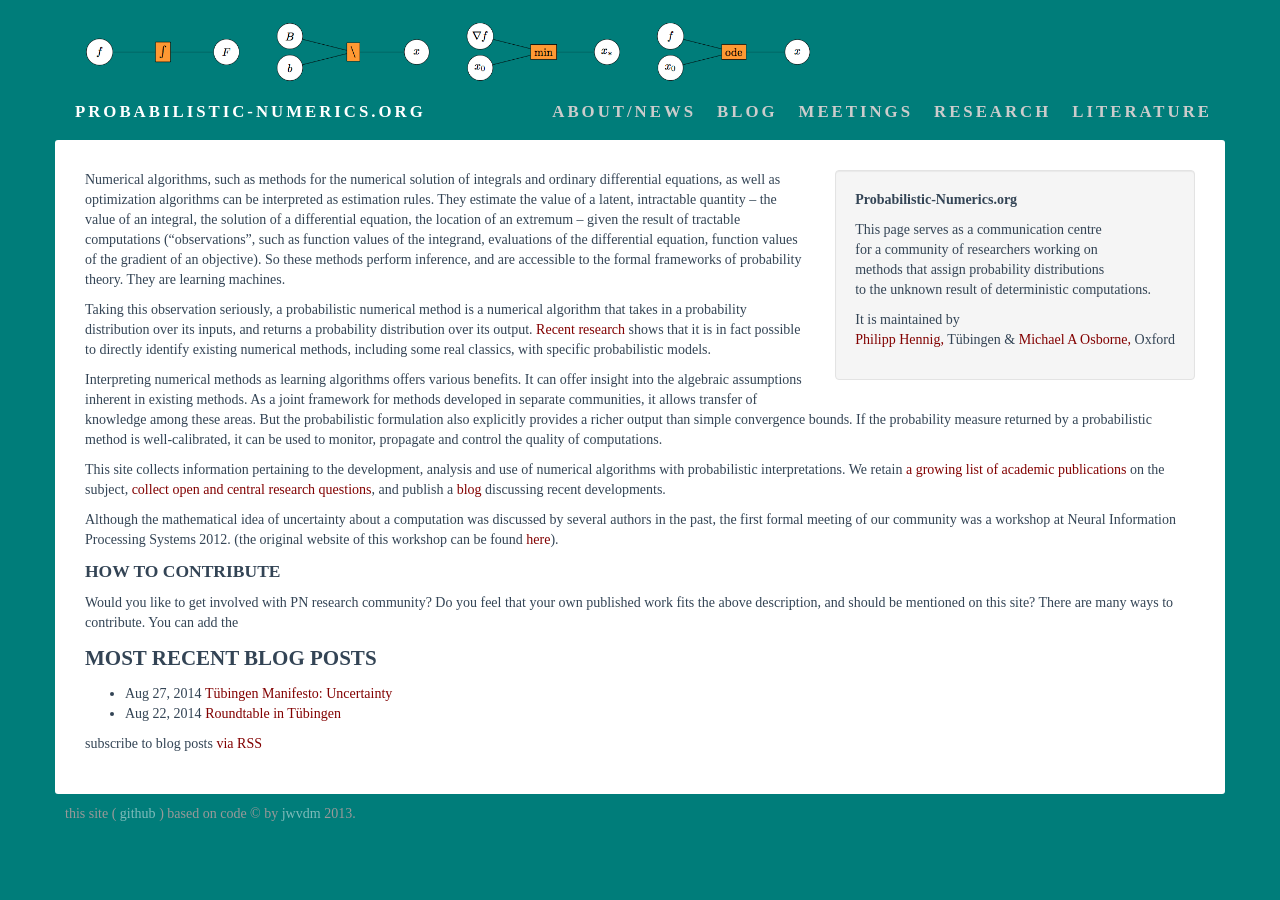
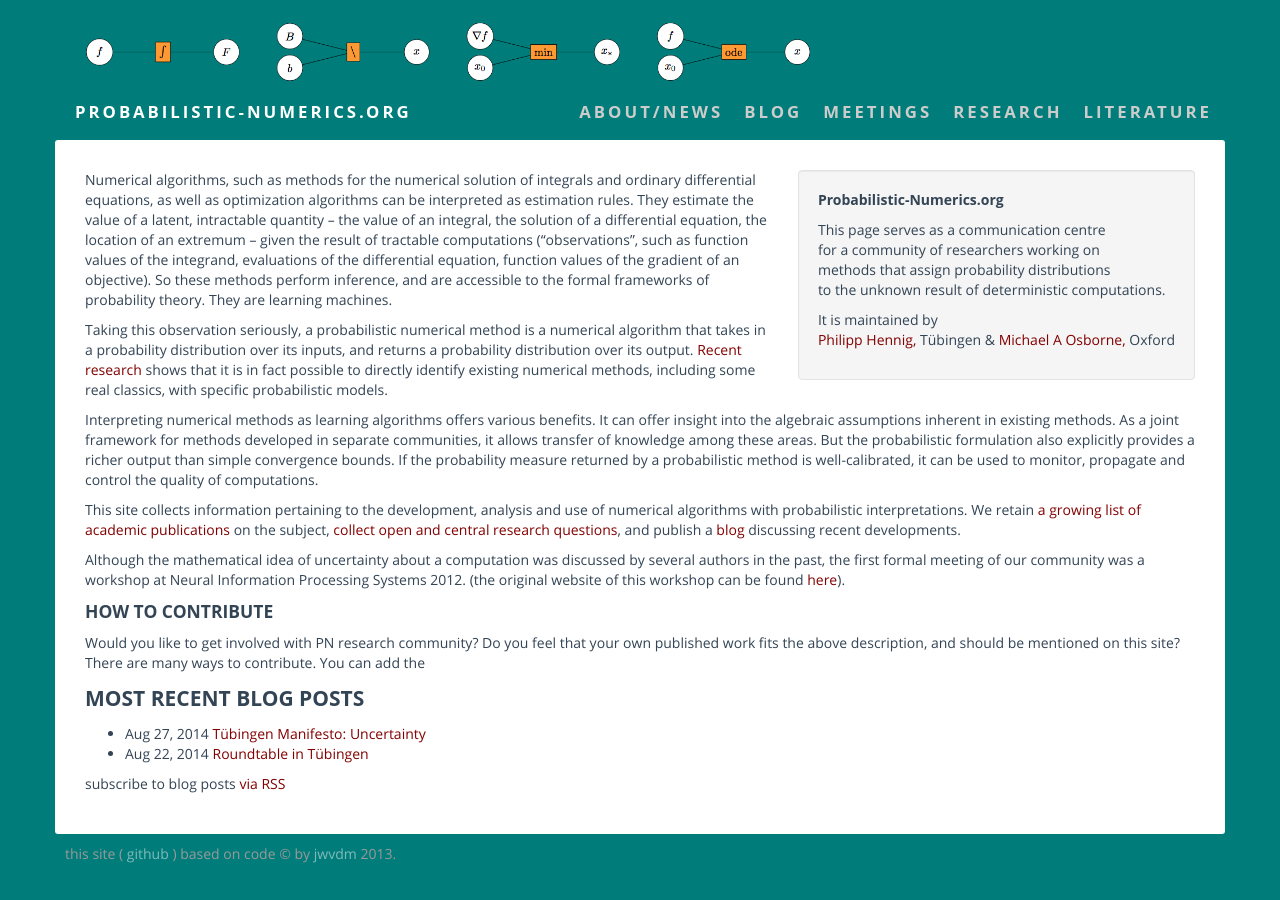
Before and after one commit to philipphennig/probabilistic-numerics.org, a Jekyll site: the page built from index.html, in a window 1280 px wide. Built offline with Jekyll 4.4.1, drawn with Linux system fonts in a browser that asks for light colours; some web fonts are replaced.

Commit message:
added backup fonts

```diff
--- a/assets/css/jwvdm.css
+++ b/assets/css/jwvdm.css
@@ -2,7 +2,7 @@ body {
   background-color: #007d7a;
   /*background-color: #fff;*/
   color: #ddd;
-  font-family: "jaf-facitweb";
+  font-family: "jaf-facitweb", "Open Sans", sans-serif;
   font-weight: 300;
   font-weight: normal;
 }
@@ -15,7 +15,7 @@ a {
 h1, h2, h3 {
   font-weight: 700;
   text-transform: uppercase;
-  font-family: "jaf-facitweb";
+  font-family: "jaf-facitweb", "Open Sans", sans-serif;
   /*letter-spacing: 2px;*/
   /*font-size: 2em;*/
 }
@@ -219,3 +219,130 @@ ol.bibliography .nav-pills > li > a:hover {
 ol.bibliography .nav-pills > li > a:hover {
   color: #235;
 }
+
+@font-face {
+    font-family: 'PT Sans';
+    src: url('../fonts/PTS55F.ttf');
+    font-weight: normal;
+    font-style: normal;
+}
+
+@font-face {
+    font-family: 'PT Sans';
+    src: url('../fonts/PTS56F.ttf');
+    font-weight: normal;
+    font-style: italic;
+}
+
+@font-face {
+    font-family: 'PT Sans';
+    src: url('../fonts/PTS75F.ttf');
+    font-weight: bold;
+    font-style: normal;
+}
+
+@font-face {
+    font-family: 'PT Sans';
+    src: url('../fonts/PTS76F.ttf');
+    font-weight: bold;
+    font-style: italic;
+}
+
+@font-face {
+    font-family: 'PT Sans Caption';
+    src: url('../fonts/PTC55F.ttf');
+    font-weight: normal;
+    font-style: normal;
+}
+
+@font-face {
+    font-family: 'PT Sans Caption';
+    src: url('../fonts/PTC56F.ttf');
+    font-weight: normal;
+    font-style: italic;
+}
+
+@font-face {
+    font-family: 'PT Sans Narrow';
+    src: url('../fonts/PTN55F.ttf');
+    font-weight: normal;
+    font-style: normal;
+}
+
+@font-face {
+    font-family: 'PT Sans Narrow';
+    src: url('../fonts/PTN77F.ttf');
+    font-weight: bold;
+    font-style: normal;
+}
+
+
+@font-face {
+    font-family: 'Open Sans';
+    src: url('../fonts/OpenSans-Regular.ttf');
+    font-weight: normal;
+    font-style: normal;
+}
+
+@font-face {
+    font-family: 'Open Sans';
+    src: url('../fonts/OpenSans-Italic.ttf');
+    font-weight: normal;
+    font-style: italic;
+}
+
+@font-face {
+    font-family: 'Open Sans';
+    src: url('../fonts/OpenSans-Bold.ttf');
+    font-weight: bold;
+    font-style: normal;
+}
+
+@font-face {
+    font-family: 'Open Sans';
+    src: url('../fonts/OpenSans-BoldItalic.ttf');
+    font-weight: bold;
+    font-style: italic;
+}
+
+@font-face {
+    font-family: 'Open Sans';
+    src: url('../fonts/OpenSans-Light.ttf');
+    font-weight: 300;
+    font-style: normal;
+}
+
+@font-face {
+    font-family: 'Open Sans';
+    src: url('../fonts/OpenSans-LightItalic.ttf');
+    font-weight: 300;
+    font-style: italic;
+}
+
+@font-face {
+    font-family: 'Open Sans';
+    src: url('../fonts/OpenSans-SemiBold.ttf');
+    font-weight: 600;
+    font-style: normal;
+}
+
+@font-face {
+    font-family: 'Open Sans';
+    src: url('../fonts/OpenSans-SemiBoldItalic.ttf');
+    font-weight: 600;
+    font-style: italic;
+}
+
+@font-face {
+    font-family: 'Open Sans';
+    src: url('../fonts/OpenSans-ExtraBold.ttf');
+    font-weight: 800;
+    font-style: normal;
+}
+
+@font-face {
+    font-family: 'Open Sans';
+    src: url('../fonts/OpenSans-ExtraBoldItalic.ttf');
+    font-weight: 800;
+    font-style: italic;
+}
```
